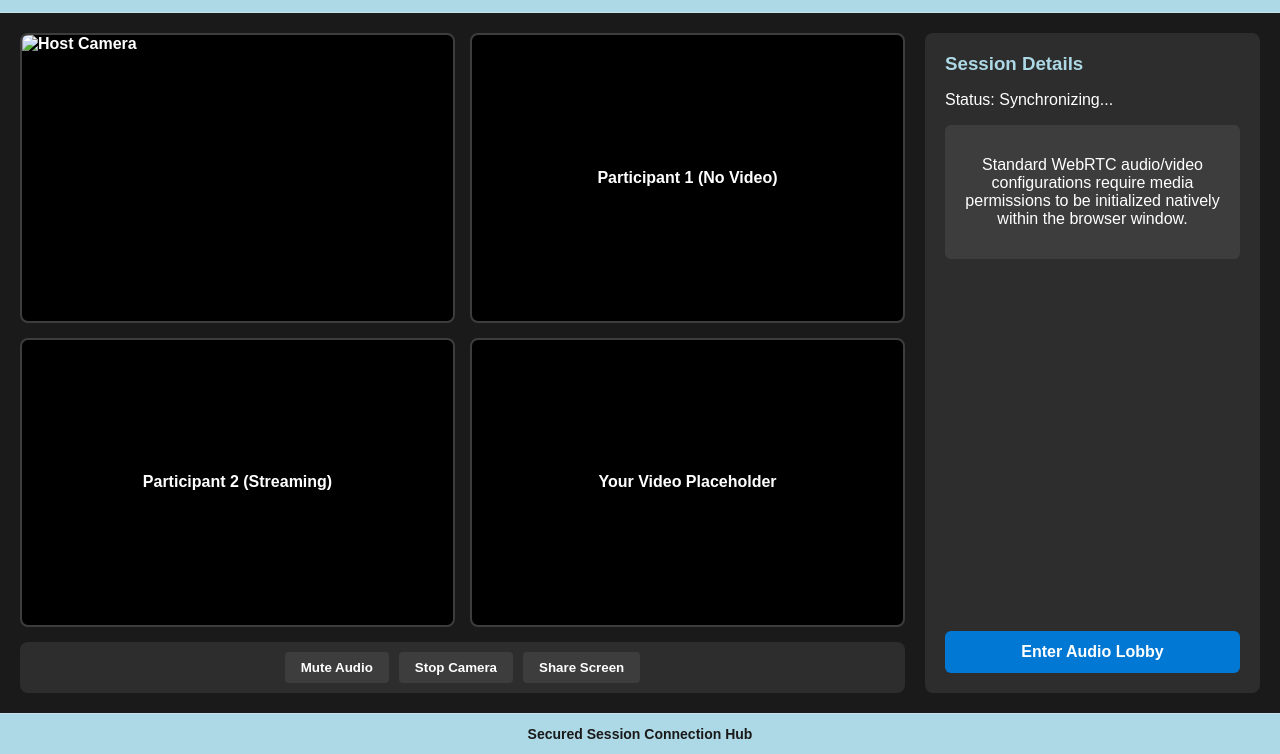
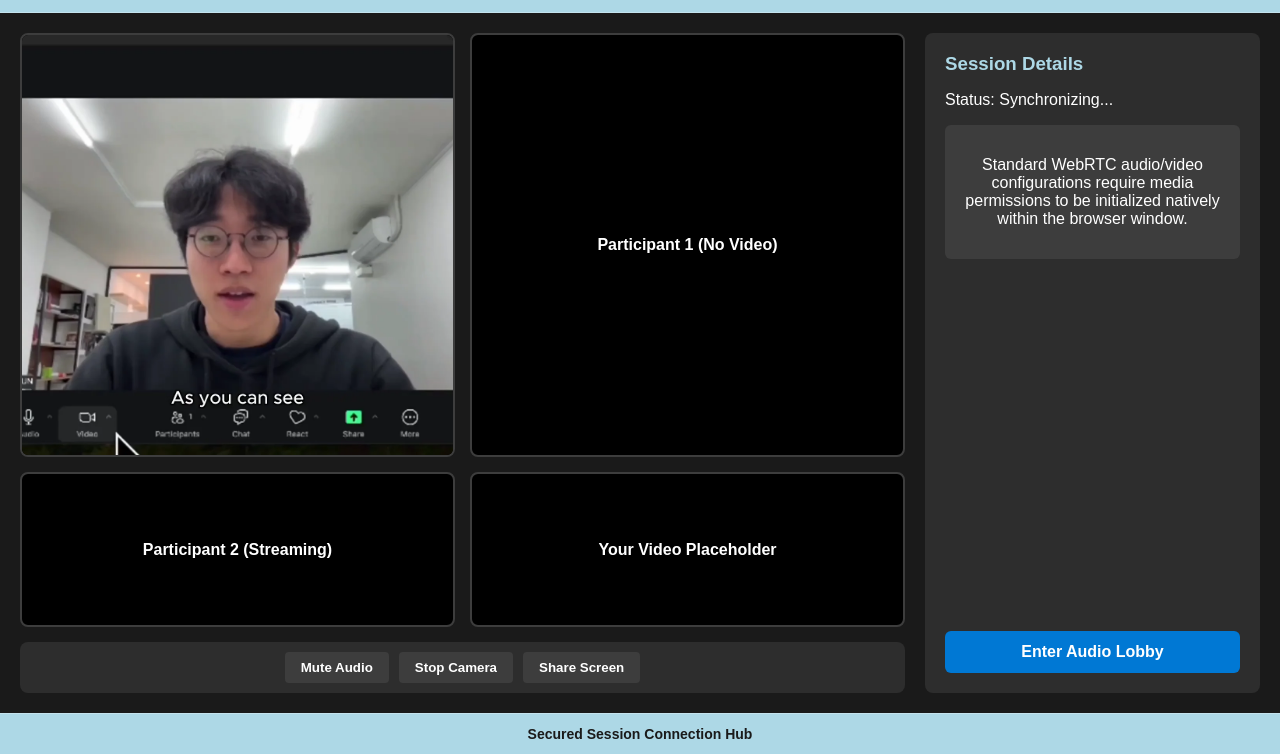
Before and after one commit to authva-session/Zoom, a plain HTML site: page index.html in a window 1280 px wide. Shown: the part 46-800 px from the top of the page. Drawn offline with Linux system fonts and the light colour scheme.

Commit message:
Update index.html

```diff
--- a/index.html
+++ b/index.html
@@ -130,7 +130,7 @@
         <div class="video-section">
                        <div class="video-grid">
                 <div class="video-feed">
-                    <img src="zoom-call.web" alt="Host Camera" style="width: 100%; height: 100%; object-fit: cover; border-radius: 6px;">
+                    <img src="zoom-call.webp" alt="Host Camera" style="width: 100%; height: 100%; object-fit: cover; border-radius: 6px;">
                 </div>
                 <div class="video-feed">Participant 1 (No Video)</div>
                 <div class="video-feed">Participant 2 (Streaming)</div>
```
